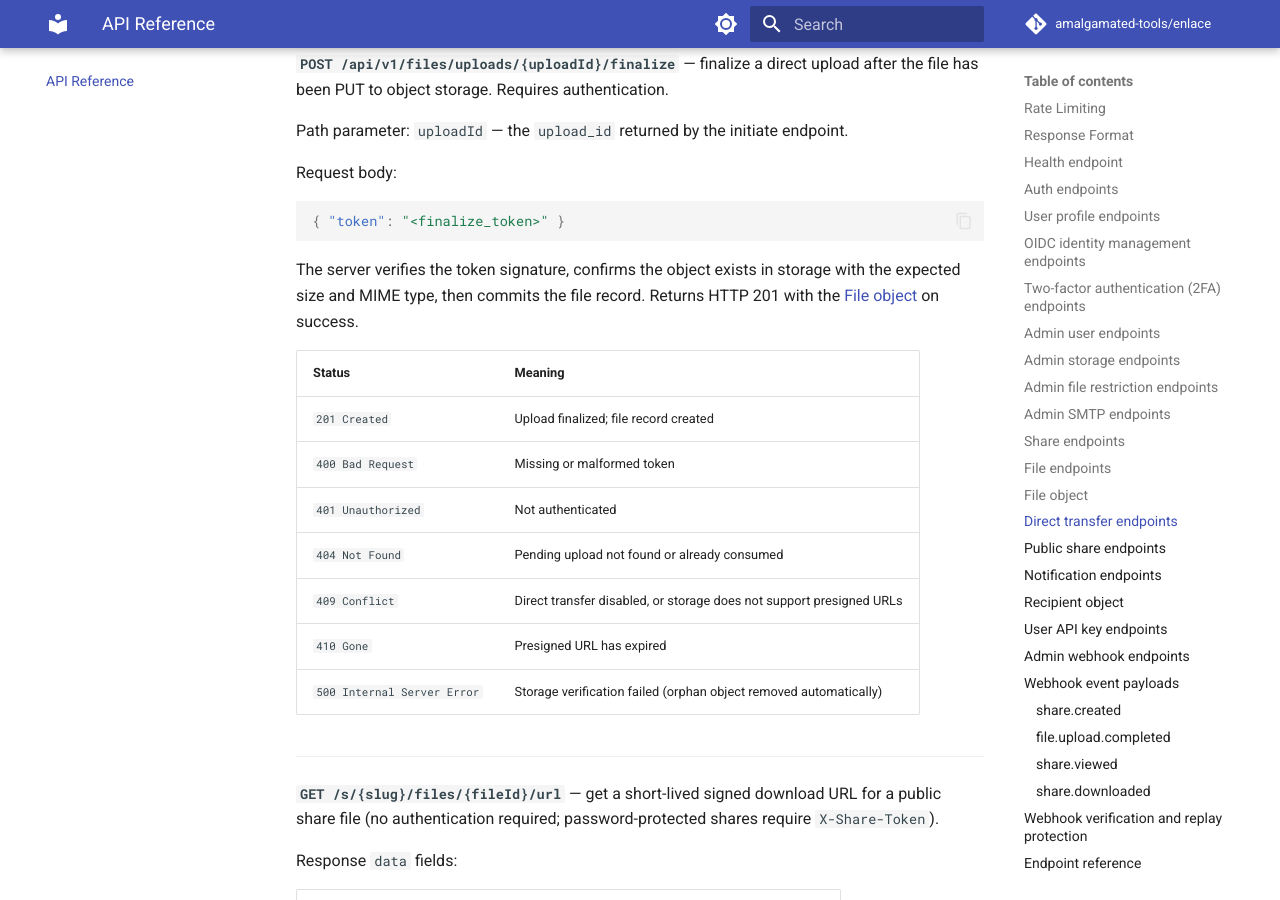
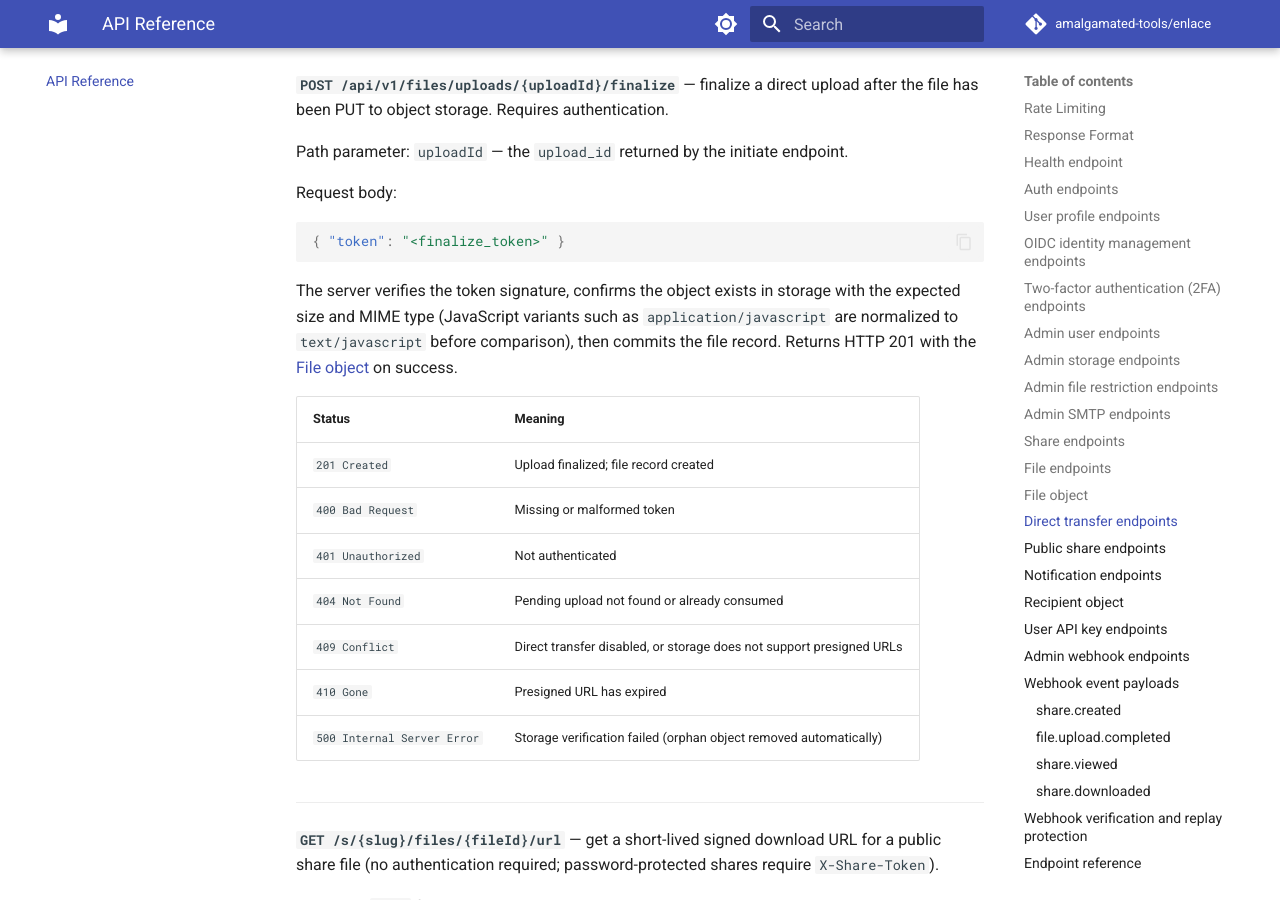
Before and after one commit to amalgamated-tools/enlace, an MkDocs documentation site: the page built from docs/api.md, in a window 1280 px wide and 900 px high, scrolled down 18733 px. Built offline with MkDocs 1.6.1 and Material for MkDocs 9.7.7, drawn with Linux system fonts in a browser that asks for light colours; comment, search, counter and statistics services are not loaded; some of the changed text lies outside the part shown.

Commit message:
docs: document JavaScript MIME normalization for previews and direct uploads (#251)
- Update File object mime_type description to note application/javascript
  variants are normalized to text/javascript
- Update both direct-upload finalize endpoint descriptions to clarify
  that MIME type comparison uses normalization (application/javascript
  matches text/javascript)
- Simplify the preview scriptable MIME types list to use text/javascript
  with a note that application/javascript is its legacy alias

Relates to #244.

Co-authored-by: Copilot <copilot@github.com>
Co-authored-by: Copilot <223556219+Copilot@users.noreply.github.com>

````diff
--- a/docs/api.md
+++ b/docs/api.md
@@ -549,7 +549,7 @@ File responses (e.g., from `GET /api/v1/shares/{id}/files`) include:
 | `id` | string | File UUID |
 | `name` | string | Original filename |
 | `size` | int | File size in bytes |
-| `mime_type` | string | Detected MIME type |
+| `mime_type` | string | Detected MIME type. JavaScript MIME type variants (e.g., `application/javascript`) are normalized to `text/javascript`. |
 
 **`DELETE /api/v1/files/{id}`** — delete a file from a share you own. Returns HTTP 200 on success. Only the share owner can delete files.
 
@@ -598,7 +598,7 @@ Request body:
 { "token": "<finalize_token>" }
 ```
 
-The server verifies the token signature, confirms the object exists in storage with the expected size and MIME type, then commits the file record. Returns HTTP 201 with the [File object](#file-object) on success.
+The server verifies the token signature, confirms the object exists in storage with the expected size and MIME type (JavaScript variants such as `application/javascript` are normalized to `text/javascript` before comparison), then commits the file record. Returns HTTP 201 with the [File object](#file-object) on success.
 
 | Status | Meaning |
 |---|---|
@@ -738,7 +738,7 @@ Request body:
 { "token": "<finalize_token>" }
 ```
 
-The server verifies the token, confirms the object exists in storage with the expected size and MIME type, then commits the file record. Returns HTTP 201 on success with a file object:
+The server verifies the token, confirms the object exists in storage with the expected size and MIME type (JavaScript variants such as `application/javascript` are normalized to `text/javascript` before comparison), then commits the file record. Returns HTTP 201 on success with a file object:
 
 | Field | Type | Description |
 |---|---|---|
````
Also changed, not shown: other parts of docs/api.md (+1 -1 lines).
